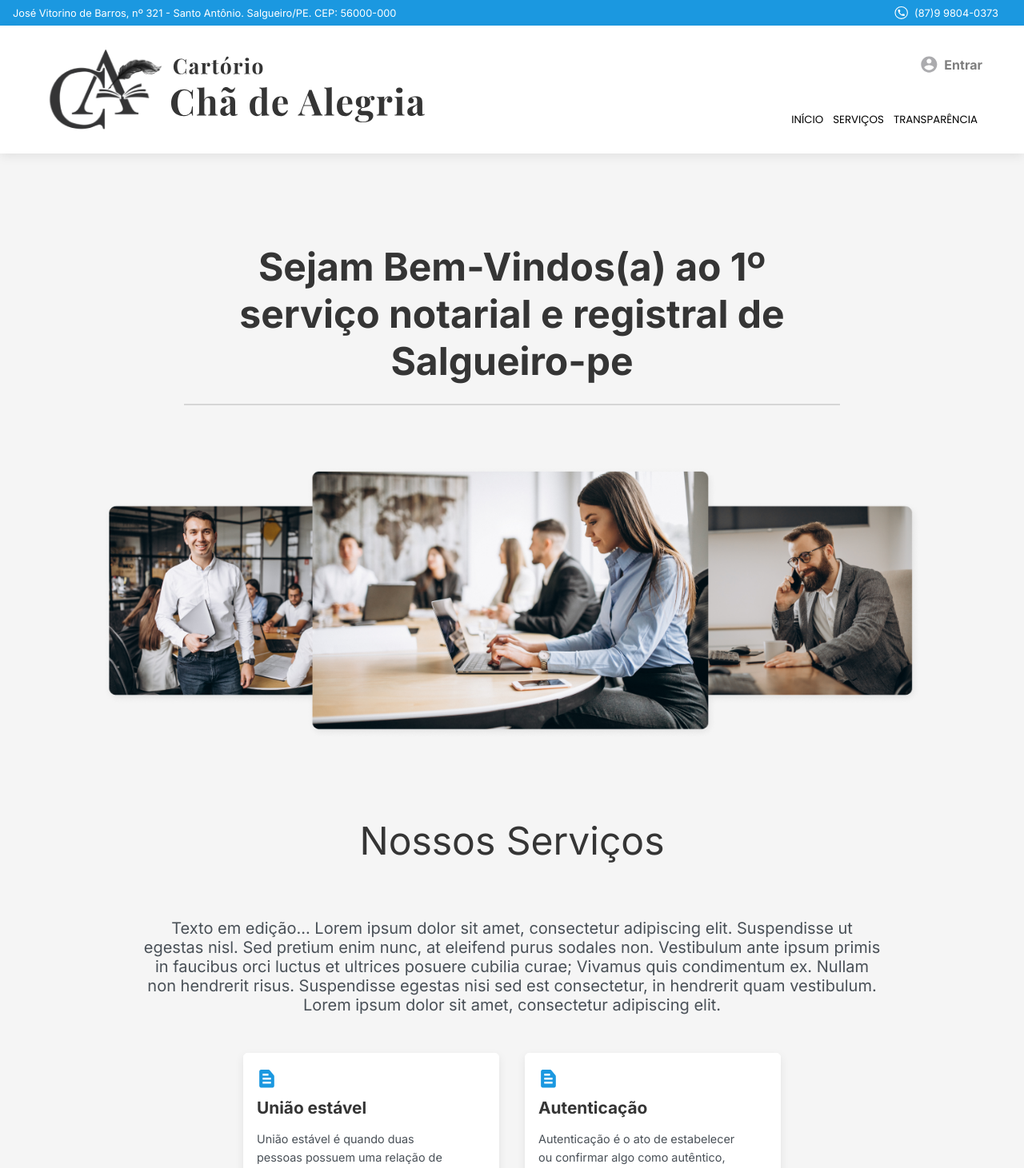
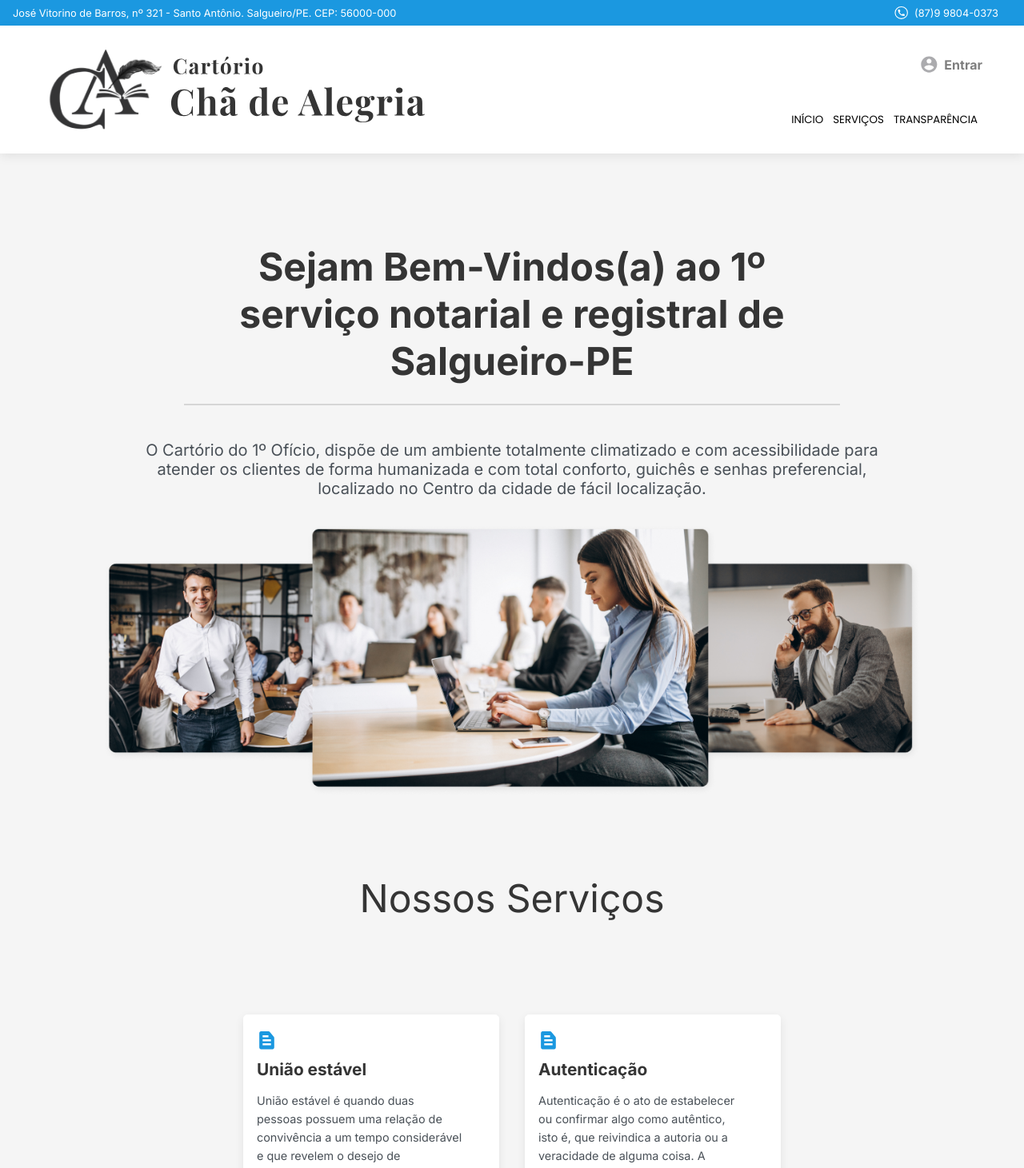
Before and after one commit to netalcode/cartorio-lg-1-model-2, a Next.js app: page / in a window 1280 px wide. Shown: the top 1461 px of the page at 80% size. Built offline with nearby package versions, Linux system fonts and the light colour scheme.

Commit message:
Personalização na pagina privacy + update no codigo

```diff
--- a/data/texts.json
+++ b/data/texts.json
@@ -4,13 +4,13 @@
         "CNPJ": "11.350.196/0001-60"
     },
     "welcome": {
-        "title": "Sejam Bem-Vindos(a) ao 1º serviço notarial e registral de Salgueiro-pe",
+        "title": "Sejam Bem-Vindos(a) ao 1º serviço notarial e registral de Salgueiro-PE",
         "subtitle": "",
-        "body": ""
+        "body": "O Cartório do 1º Ofício, dispõe de um ambiente totalmente climatizado e com acessibilidade para atender os clientes de forma humanizada e com total conforto, guichês e senhas preferencial, localizado no Centro da cidade de fácil localização."
     },
     "features": {
         "title": "Nossos Serviços",
-        "body": "Texto em edição... Lorem ipsum dolor sit amet, consectetur adipiscing elit. Suspendisse ut egestas nisl. Sed pretium enim nunc, at eleifend purus sodales non. Vestibulum ante ipsum primis in faucibus orci luctus et ultrices posuere cubilia curae; Vivamus quis condimentum ex. Nullam non hendrerit risus. Suspendisse egestas nisi sed est consectetur, in hendrerit quam vestibulum. Lorem ipsum dolor sit amet, consectetur adipiscing elit.",
+        "body": "",
         "list": [
             {
                 "id": "a3680236-a206-4b3b-845d-37d1f109f12b",
@@ -99,7 +99,7 @@
                 "îconHref": "/icons/services/1235.jpeg",
                 "title": "Lei geral de proteção de dados (LGPD)",
                 "subtitle": "",
-                "body": "Excepteur sint obcaecat cupiditat non proident, sunt in culpa qui officia deserunt mollit anim id est laborum Excepteur sint obcaecat cupiditat non proident, sunt in culpa qui officia ",
+                "body": "Em agosto de 2020, foi o prazo limite para que todas as empresas e profissionais liberais que coletam ou rastreiam dados de usuários de alguma forma se adequassem a LGPD – Lei Geral de Proteção de Dados. Para sanar dúvidas, obter mais informações ou outras solicitações referentes a seus dados (correções, atualizações, etc.).",
                 "lgpd":{
                     "title":"Fale conosco",
                     "body":"Você  tem o direito de solicitar a retirada de seus dados pessoais não essenciais para a publicidade registral de nossos cadastros, obter informações ou fazer reclamações, entre em contato:"
@@ -110,7 +110,7 @@
                 "îconHref": "/icons/services/1235.jpeg",
                 "title": "Código de normas",
                 "subtitle": "",
-                "body": "Excepteur sint obcaecat cupiditat non proident, sunt in culpa qui officia deserunt mollit anim id est laborum Excepteur sint obcaecat cupiditat non proident, sunt in culpa qui officia deserunt mollit anim id est laborum Excepteur sint obcaecat cupiditat non proident, sunt in culpa qui officia deserunt mollit anim id est laborum Excepteur sint obcaecat cupiditat non proident, sunt in culpa qui officia deserunt mollit anim id est laborum Excepteur sint obcaecat cupiditat non proident, sunt in culpa qui officia deserunt mollit anim id est laborum Excepteur sint obcaecat cupiditat non proident, sunt in culpa qui officia deserunt mollit anim id est laborum Excepteur sint obcaecat cupiditat non proident, sunt in culpa qui officia deserunt mollit anim id est laborum Excepteur sint obcaecat cupiditat non proident, sunt in culpa qui officia deserunt mollit anim id est laborum Excepteur sint obcaecat cupiditat non proident, sunt in culpa qui officia deserunt mollit anim id est laborum Excepteur sint obcaecat cupiditat non proident, sunt in culpa qui officia deserunt mollit anim id est laborum Excepteur sint obcaecat cupiditat non proident, sunt in culpa qui officia deserunt mollit anim id est laborum Excepteur sint obcaecat cupiditat non proident, sunt in culpa qui officia deserunt mollit anim id est laborum.Excepteur sint obcaecat cupiditat non proident, sunt in culpa qui officia deserunt mollit anim id est laborum."
+                "body": ""
             }
         ]
     },
--- a/src/pages/privacy.jsx
+++ b/src/pages/privacy.jsx
@@ -68,7 +68,7 @@ export default function Privacy() {
 
                     {mainContent && <div>
                         <h1>{mainContent.title}</h1>
-                        {/* <p>{mainContent.body}</p> */}
+                        <p>{mainContent.body ? mainContent.body : <Dev title="Texto em desenvolvimento"/>}</p>
                         {/* <Dev title=""/> */}
 
                     </div>}
```
